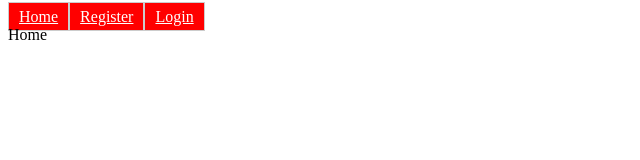
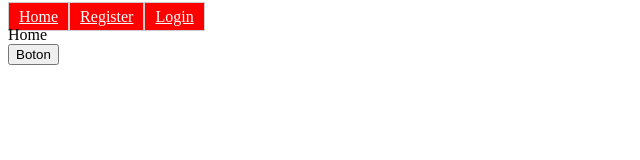
Before and after one commit to programacionparaaprender/vueroute, a Vue app: page / in a window 1280 px wide. Shown: the top 160 px of the page, without its empty margins (0-640 px from the left). Built offline with nearby package versions, Linux system fonts and the light colour scheme.

Commit message:
Integrando Axios

```diff
--- a/package.json
+++ b/package.json
@@ -8,8 +8,10 @@
     "lint": "vue-cli-service lint"
   },
   "dependencies": {
+    "axios": "^0.18.0",
     "core-js": "^3.1.2",
     "vue": "^2.6.10",
+    "vue-axios": "^2.1.4",
     "vue-router": "^2.6.10"
   },
   "devDependencies": {
--- a/src/components/Home.vue
+++ b/src/components/Home.vue
@@ -1,10 +1,36 @@
 <template>
     <div>
+        <div>
         Home
+        </div>
+        <div>
+        <input type="button" value="Boton" v-on:click="boton()" />
+        </div>
     </div>
 </template>
 <script>
+import Vue from 'vue';
+import axios from 'axios';
+import VueAxios from 'vue-axios';
+
+Vue.use(VueAxios, axios);
+var api = "http://www.programandoconrupert.com/ws/servicio-gatos.php";
 export default {
+    methods:{
+        boton:function(){
+            Vue.axios.get(api).then((response) => {
+                var json = JSON.stringify(response.data);
+            console.log(json)
+            })
 
+            this.axios.get(api).then((response) => {
+            console.log(response.data)
+            })
+
+            this.$http.get(api).then((response) => {
+            console.log(response.data)
+            })
+        }
+    }
 }
 </script>
```
Also changed, not shown: src/tuto/iteraciones.txt (added), 1 other file (tests, documents, lock files or other folders).
